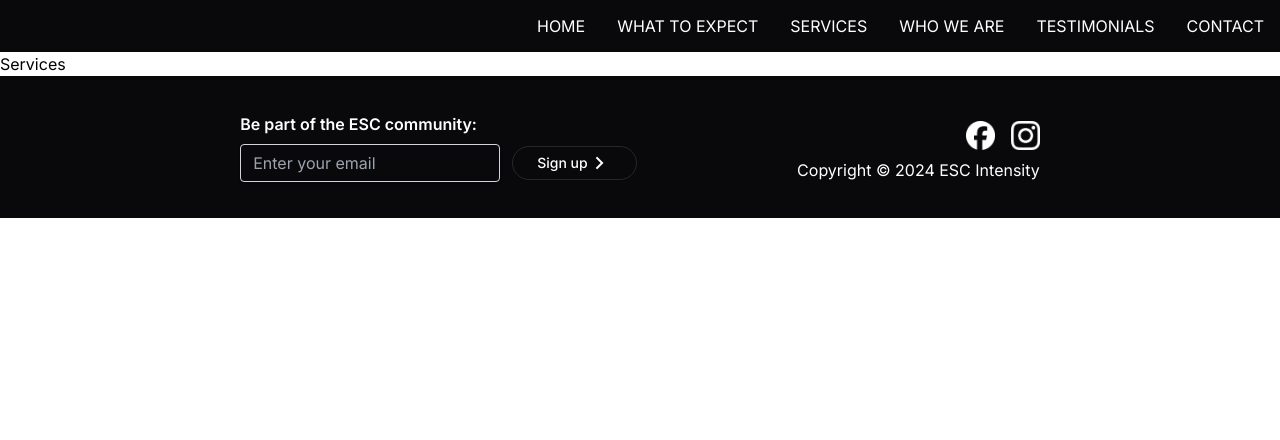
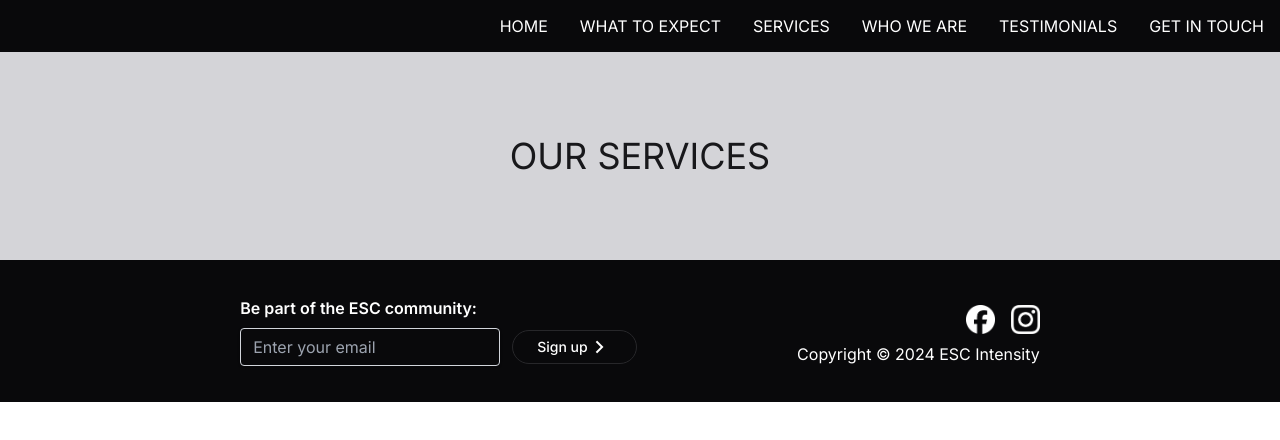
Before and after one commit to dee-lab/escintensity, a Next.js app: page /services in a window 1280 px wide. Shown: the top 440 px of the page. Built offline with nearby package versions, Linux system fonts and the light colour scheme.

Commit message:
Add remaining page templates

```diff
--- a/app/contact/page.js
+++ /dev/null
@@ -1,11 +0,0 @@
-'use client'
-
-export default function Contact() {
-  return (
-    <>
-      <main>
-        <section>Contact</section>
-      </main>
-    </>
-  )
-}
--- /dev/null
+++ b/app/get-in-touch/page.js
@@ -0,0 +1,11 @@
+'use client'
+
+import GetInTouch from "./sections/get-in-touch";
+
+export default function Contact() {
+  return (
+    <main>
+      <GetInTouch />
+    </main>
+  )
+}
--- /dev/null
+++ b/app/get-in-touch/sections/get-in-touch.jsx
@@ -0,0 +1,11 @@
+const GetInTouch = () => {
+  return (
+    <section className="bg-zinc-300 py-16">
+      <div className="flex flex-col text-zinc-900 text-center items-center gap-8 ms-auto me-auto max-w-[80%]">
+        <h3 className="text-4xl my-5 uppercase">Get In Touch</h3>
+      </div>
+    </section>
+  )
+}
+
+export default GetInTouch;
--- a/app/page.js
+++ b/app/page.js
@@ -6,7 +6,6 @@ import ClientResults from "./ui/sections/client-results";
 import Sponsorship from "./ui/sections/sponsorship";
 import Services from "./ui/sections/services";
 import Contact from "./ui/sections/contact";
-import Footer from "./ui/global/footer";
 
 export default function Home() {
   return (
--- a/app/services/page.js
+++ b/app/services/page.js
@@ -1,11 +1,11 @@
 'use client'
 
-export default function Services() {
+import Services from "./sections/services";
+
+export default function OurServices() {
   return (
-    <>
-      <main>
-        <section>Services</section>
-      </main>
-    </>
+    <main>
+      <Services />
+    </main>
   )
 }
--- /dev/null
+++ b/app/services/sections/services.jsx
@@ -0,0 +1,11 @@
+const Services = () => {
+  return (
+    <section className="bg-zinc-300 py-16">
+      <div className="flex flex-col text-zinc-900 text-center items-center gap-8 ms-auto me-auto max-w-[80%]">
+        <h3 className="text-4xl my-5 uppercase">Our Services</h3>
+      </div>
+    </section>
+  )
+}
+
+export default Services;
--- a/app/testimonials/page.js
+++ b/app/testimonials/page.js
@@ -1,11 +1,11 @@
 'use client'
+
+import Feedback from "./sections/feedback";
 
 export default function Testimonials() {
   return (
-    <>
-      <main>
-        <section>Testimonials</section>
-      </main>
-    </>
+    <main>
+      <Feedback />
+    </main>
   )
 }
--- /dev/null
+++ b/app/testimonials/sections/feedback.jsx
@@ -0,0 +1,11 @@
+const Feedback = () => {
+  return (
+    <section className="bg-zinc-300 py-16">
+      <div className="flex flex-col text-zinc-900 text-center items-center gap-8 ms-auto me-auto max-w-[80%]">
+        <h3 className="text-4xl my-5 uppercase">Testimonials</h3>
+      </div>
+    </section>
+  )
+}
+
+export default Feedback;
--- a/app/ui/global/nav.jsx
+++ b/app/ui/global/nav.jsx
@@ -11,7 +11,7 @@ const NAVITEMS = [
   {"label": "Services", "link": "./services"},
   {"label": "Who we are", "link": "./who-we-are"},
   {"label": "Testimonials", "link": "./testimonials"},
-  {"label": "Contact", "link": "./contact"},
+  {"label": "Get in touch", "link": "./get-in-touch"},
   // {"label": "Free Downloads", "link": "./downloads"},
   // {"label": "Merch", "link": "./merch"},
   // {"label": "Podcast", "link": "./podcast"},
--- a/app/who-we-are/page.js
+++ b/app/who-we-are/page.js
@@ -1,11 +1,11 @@
 'use client'
+
+import Coaches from "./sections/coaches";
 
 export default function WhoWeAre() {
   return (
-    <>
-      <main>
-        <section>Who we are</section>
-      </main>
-    </>
+    <main>
+      <Coaches />
+    </main>
   )
 }
--- /dev/null
+++ b/app/who-we-are/sections/coaches.jsx
@@ -0,0 +1,11 @@
+const Coaches = () => {
+  return (
+    <section className="bg-zinc-300 py-16">
+      <div className="flex flex-col text-zinc-900 text-center items-center gap-8 ms-auto me-auto max-w-[80%]">
+        <h3 className="text-4xl my-5 uppercase">Our Coaches</h3>
+      </div>
+    </section>
+  )
+}
+
+export default Coaches;
```
